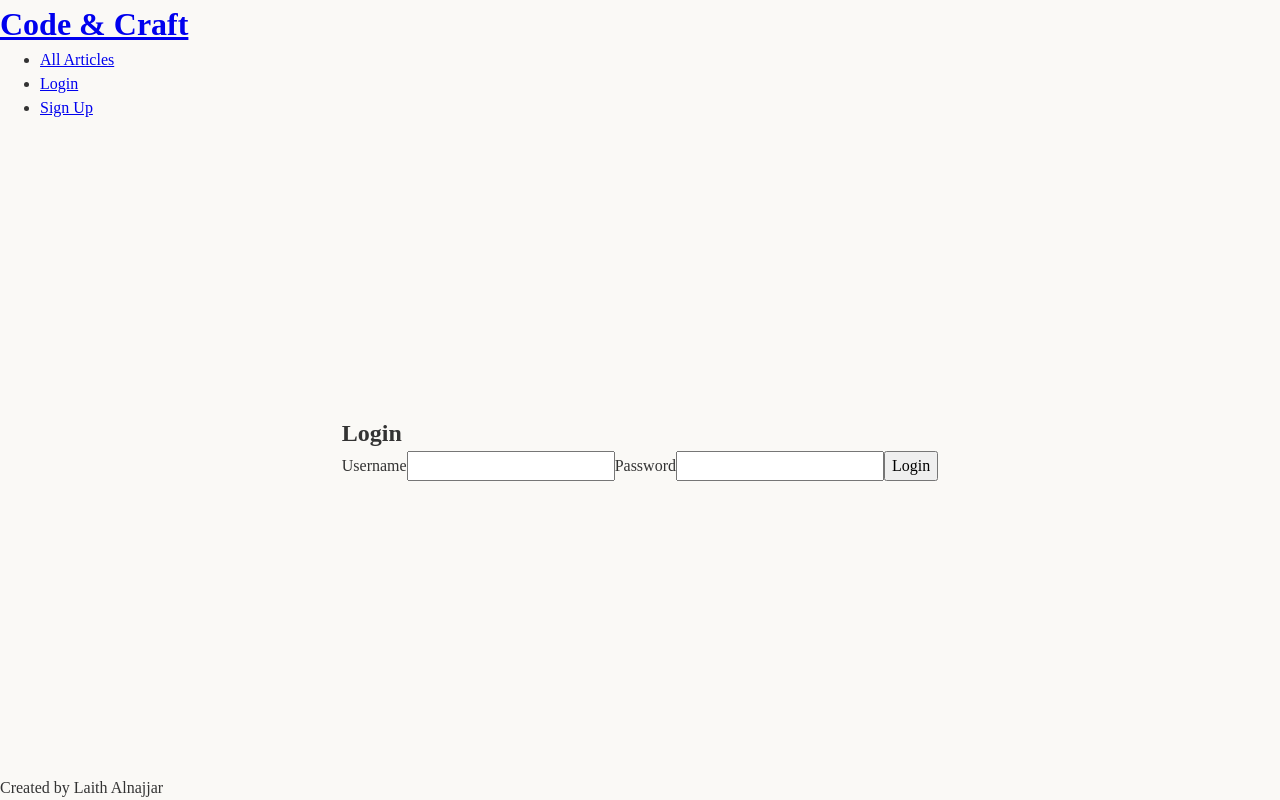
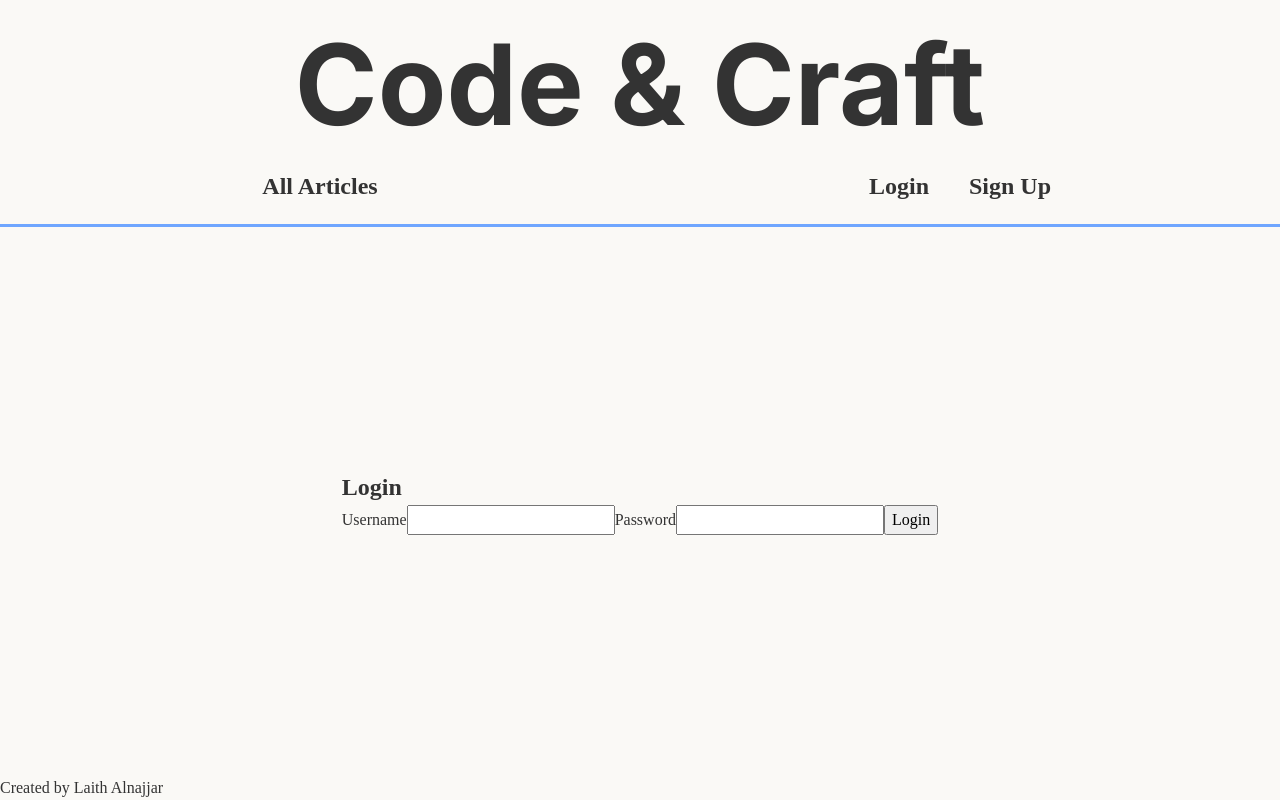
Before and after one commit to LaithAlnajjar/blog-platform, a React (Vite) app in the folder public-blog/: page /login in a window 1280 px wide. Built offline with nearby package versions, Linux system fonts and the light colour scheme; a web font is replaced by a local one.

Commit message:
style: Complete the styling of the Header component

```diff
--- a/public-blog/src/components/Header.jsx
+++ b/public-blog/src/components/Header.jsx
@@ -11,7 +11,7 @@ function Header() {
         <h1 className={styles['blog-name']}>Code & Craft</h1>
       </Link>
 
-      <nav>
+      <div className={styles['bot-sec']}>
         <ul className={styles['nav-list']}>
           <li>
             <Link to="/" className={styles['link']}>
@@ -19,7 +19,7 @@ function Header() {
             </Link>
           </li>
         </ul>
-      </nav>
+
         {(auth.user && (
           <ul>
             <li>{auth.user.username}</li>
@@ -41,6 +41,7 @@ function Header() {
             </li>
           </ul>
         )}
+      </div>
     </header>
   );
 }
--- a/public-blog/styles/Header.module.css
+++ b/public-blog/styles/Header.module.css
@@ -0,0 +1,90 @@
+a {
+  color: var(--primary-text);
+  text-decoration: none;
+  margin: 0;
+  padding: 0;
+}
+
+ul {
+  padding: 0;
+}
+
+li {
+  color: var(--accent);
+  list-style: none;
+  font-size: 1.5rem;
+}
+
+.header {
+  display: flex;
+  flex-direction: column;
+  padding-bottom: 20px;
+  border-bottom: 3px solid var(--accent);
+}
+
+.blog-name {
+  margin: 0;
+  padding: 0;
+  text-align: center;
+  font-family: var(--font-heading);
+  font-size: 7rem;
+}
+
+.bot-sec {
+  margin-top: 0;
+  display: flex;
+  justify-content: space-between;
+  align-items: center;
+  width: 100%;
+  padding: 0;
+}
+
+li > a {
+  color: var(--primary-text);
+  font-weight: 600;
+  display: inline-block;
+  position: relative;
+}
+
+li > a::after {
+  content: '';
+  position: absolute;
+  width: 100%;
+  transform: scaleX(0);
+  height: 2px;
+  bottom: 0;
+  left: 0;
+  background-color: #0087ca;
+  transform-origin: bottom right;
+  transition: transform 0.25s ease-out;
+}
+
+li > a:hover::after {
+  transform: scaleX(1);
+  transform-origin: bottom left;
+}
+
+.nav-list {
+  flex: 1;
+  display: flex;
+  justify-content: center;
+  align-items: center;
+}
+
+.auth-list {
+  flex: 1;
+  display: flex;
+  justify-content: center;
+  gap: 40px;
+  width: 100%;
+}
+
+@media only screen and (max-width: 768px) {
+  .blog-name {
+    font-size: 5rem;
+  }
+
+  .auth-list {
+    gap: 20px;
+  }
+}
--- a/public-blog/styles/globals.css
+++ b/public-blog/styles/globals.css
@@ -2,7 +2,7 @@
   --primary-bg: #faf9f6;
   --secondary-bg: #f4f4f4;
   --primary-text: #333;
-  --accent: #a1c4fd;
+  --accent: #6fa6ff;
   --font-heading: 'Inter', sans-serif;
   --font-body: 'Source Serif Pro', serif;
 }
```
Lines whose indentation alone changed are shown as unchanged.
